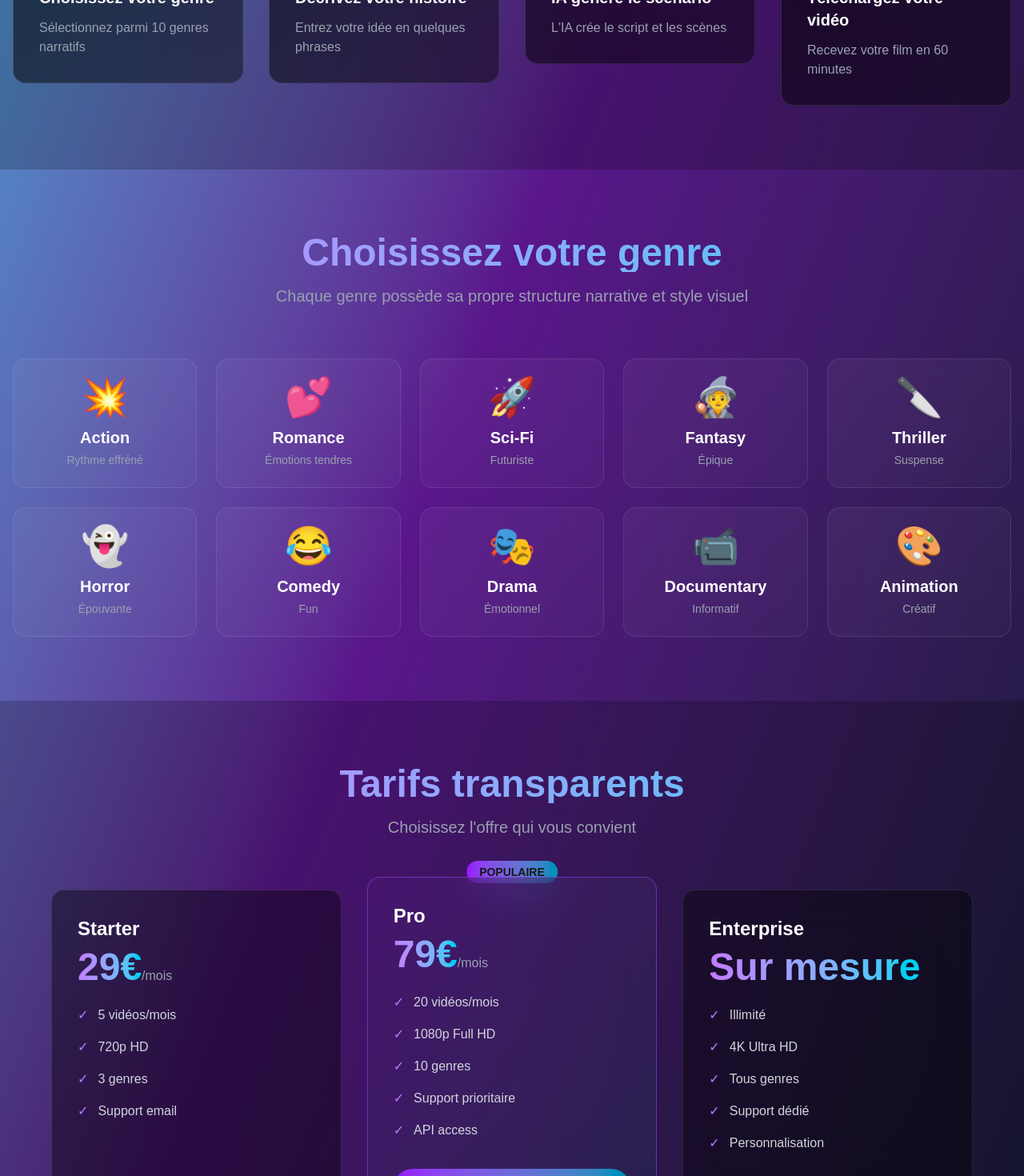
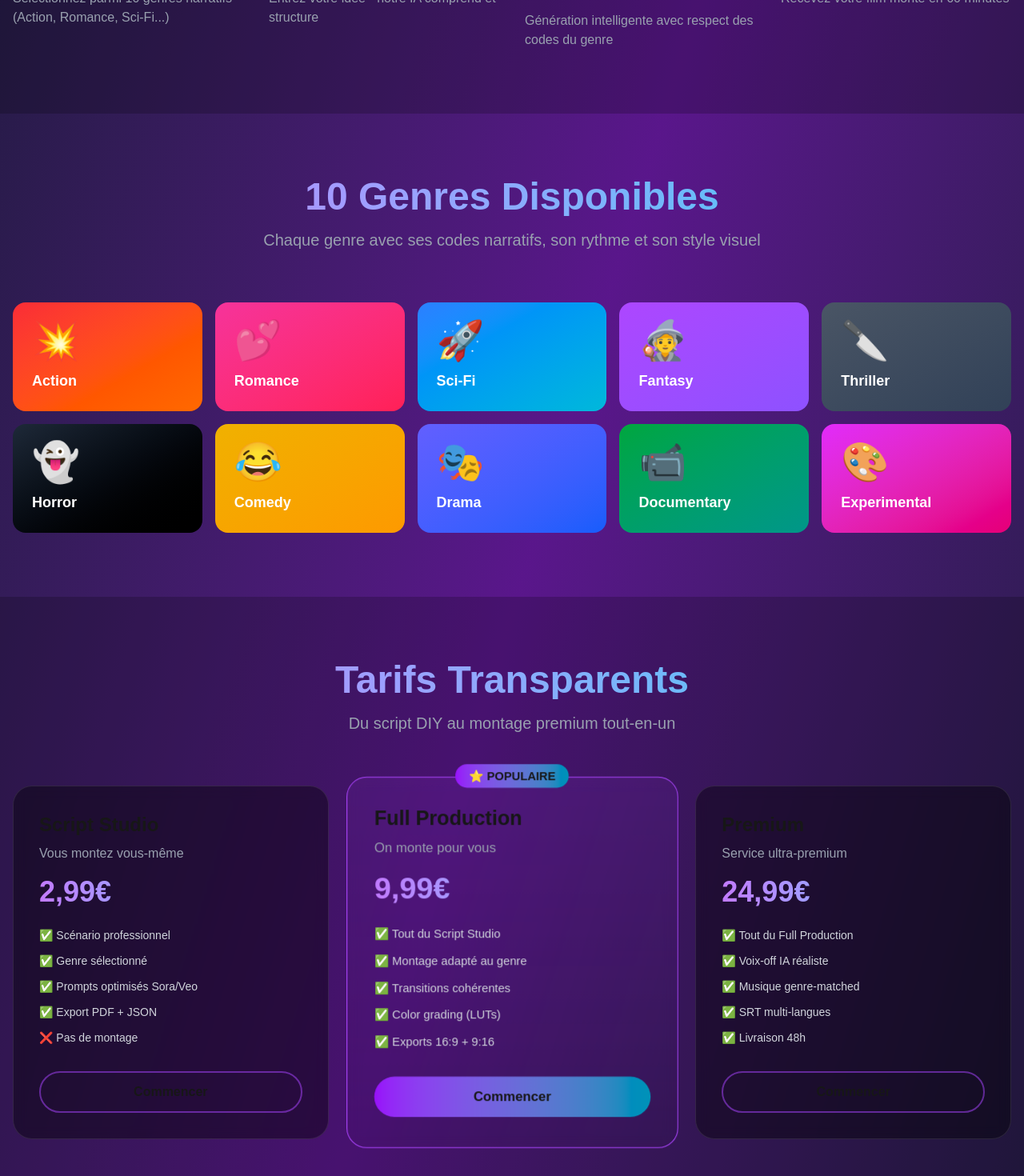
Before and after one commit to altidigitech-ui/nflix-final, a Next.js app: page / in a window 1280 px wide. Shown: the part 1330-2800 px from the top of the page at 80% size. Built offline with nearby package versions, Linux system fonts and the light colour scheme.

Commit message:
page.tsx

```diff
--- a/app/page.tsx
+++ b/app/page.tsx
@@ -1,6 +1,6 @@
 export default function Home() {
   return (
-    <div className="min-h-screen bg-gradient-to-br from-cyan-400 via-purple-900 to-slate-900">
+    <div className="min-h-screen bg-gradient-to-br from-slate-900 via-purple-900 to-slate-900">
       {/* Navbar */}
       <nav className="fixed top-0 left-0 right-0 z-50 bg-black/80 backdrop-blur-xl border-b border-white/10">
         <div className="max-w-7xl mx-auto px-4 sm:px-6 lg:px-8">
@@ -30,12 +30,12 @@ export default function Home() {
       {/* Hero Section */}
       <section className="relative pt-32 pb-20 px-4">
         <div className="max-w-6xl mx-auto text-center">
-          <div className="inline-flex items-center gap-2 px-4 py-2 mb-8 rounded-full border border-purple-500/30 bg-purple-500/10 backdrop-blur-sm">
+          <div className="inline-flex items-center gap-2 px-4 py-2 mb-8 rounded-full border border-purple-500/30 bg-purple-500/8">
             <span className="relative flex h-2 w-2">
               <span className="animate-ping absolute inline-flex h-full w-full rounded-full bg-purple-400 opacity-75"></span>
               <span className="relative inline-flex rounded-full h-2 w-2 bg-purple-500"></span>
             </span>
-            <span className="text-sm text-purple-300">🚀 Système de genres cinématographiques disponible</span>
+            <span className="text-sm text-purple-300">🎬 Système de genres cinématographiques disponible</span>
           </div>
 
           <h1 className="text-6xl md:text-8xl font-black mb-6 leading-tight">
@@ -47,16 +47,14 @@ export default function Home() {
           </h1>
 
           <p className="text-xl md:text-2xl text-gray-400 mb-12 max-w-3xl mx-auto">
-            Transformez vos idées en vidéos cinématographiques avec l'IA.
-            <span className="text-transparent bg-clip-text bg-gradient-to-r from-purple-400 to-cyan-400 font-semibold"> 10 genres narratifs</span>,
-            génération intelligente, montage automatique.
+            Transformez vos idées en vidéos cinématographiques avec l'IA. <span className="text-transparent bg-gradient-to-r from-purple-400 to-cyan-400 bg-clip-text font-semibold">10 genres narratifs</span>, génération intelligente, montage automatique.
           </p>
 
           <div className="flex flex-col sm:flex-row gap-4 justify-center items-center mb-16">
-            <button className="px-8 py-4 bg-gradient-to-r from-purple-600 to-cyan-600 rounded-full font-bold text-lg hover:scale-105 transition-transform shadow-lg shadow-purple-500/50">
+            <button className="px-8 py-4 bg-gradient-to-r from-purple-600 to-cyan-600 rounded-full font-bold text-lg hover:scale-105 transition-transform">
               Créer ma première vidéo
             </button>
-            <button className="px-8 py-4 border-2 border-purple-500/50 rounded-full font-bold text-lg backdrop-blur-sm hover:bg-purple-500/10 transition-all">
+            <button className="px-8 py-4 border-2 border-purple-500/50 rounded-full font-bold text-lg backdrop-blur-sm hover:bg-purple-500/10 transition-colors">
               Voir la démo
             </button>
           </div>
@@ -65,13 +63,13 @@ export default function Home() {
           <div className="grid grid-cols-2 md:grid-cols-4 gap-8 max-w-4xl mx-auto">
             {[
               { number: '10', label: 'Genres disponibles', icon: '🎬' },
-              { number: '60', label: 'Minutes max', icon: '⚡' },
+              { number: '60', label: 'Minutes max', icon: '⏱️' },
               { number: '100+', label: 'Films en base', icon: '🎥' },
               { number: '99%', label: 'Satisfaction', icon: '⭐' }
             ].map((stat, i) => (
               <div key={i} className="p-6 rounded-2xl border border-purple-500/20 bg-black/40 backdrop-blur-sm hover:scale-105 transition-transform">
                 <div className="text-4xl mb-2">{stat.icon}</div>
-                <div className="text-3xl font-bold bg-gradient-to-r from-purple-400 to-cyan-400 bg-clip-text text-transparent mb-1">
+                <div className="text-3xl font-bold bg-gradient-to-r from-purple-400 to-cyan-400 bg-clip-text text-transparent">
                   {stat.number}
                 </div>
                 <div className="text-sm text-gray-400">{stat.label}</div>
@@ -95,19 +93,16 @@ export default function Home() {
 
           <div className="grid md:grid-cols-2 lg:grid-cols-4 gap-8">
             {[
-              { step: '01', title: 'Choisissez votre genre', desc: 'Sélectionnez parmi 10 genres narratifs', icon: '🎭' },
-              { step: '02', title: 'Décrivez votre histoire', desc: 'Entrez votre idée en quelques phrases', icon: '✍️' },
-              { step: '03', title: 'IA génère le scénario', desc: 'L\'IA crée le script et les scènes', icon: '🤖' },
-              { step: '04', title: 'Téléchargez votre vidéo', desc: 'Recevez votre film en 60 minutes', icon: '🎬' }
+              { step: '01', title: 'Choisissez votre genre', desc: 'Sélectionnez parmi 10 genres narratifs (Action, Romance, Sci-Fi...)', icon: '🎭' },
+              { step: '02', title: 'Décrivez votre histoire', desc: 'Entrez votre idée - notre IA comprend et structure', icon: '✍️' },
+              { step: '03', title: 'L\'IA crée le script et les scènes', desc: 'Génération intelligente avec respect des codes du genre', icon: '🤖' },
+              { step: '04', title: 'Téléchargez votre vidéo', desc: 'Recevez votre film monté en 60 minutes', icon: '🎬' }
             ].map((item, i) => (
-              <div key={i} className="relative group">
-                <div className="absolute -inset-0.5 bg-gradient-to-r from-purple-600 to-cyan-600 rounded-2xl opacity-0 group-hover:opacity-100 blur transition-opacity"></div>
-                <div className="relative p-8 rounded-2xl border border-white/10 bg-gradient-to-br from-black/60 to-black/40 backdrop-blur-xl">
+              <div key={i} className="relative">
                 <div className="text-6xl mb-4">{item.icon}</div>
-                  <div className="text-sm font-bold text-purple-400 mb-2">ÉTAPE {item.step}</div>
-                  <h3 className="text-xl font-bold text-white mb-3">{item.title}</h3>
+                <div className="text-sm font-mono text-purple-400 mb-2">ÉTAPE {item.step}</div>
+                <h3 className="text-xl font-bold mb-3 text-white">{item.title}</h3>
                 <p className="text-gray-400">{item.desc}</p>
-                </div>
               </div>
             ))}
           </div>
@@ -119,34 +114,33 @@ export default function Home() {
         <div className="max-w-7xl mx-auto">
           <div className="text-center mb-16">
             <h2 className="text-5xl font-bold mb-4 bg-gradient-to-r from-purple-400 to-cyan-400 bg-clip-text text-transparent">
-              Choisissez votre genre
+              10 Genres Disponibles
             </h2>
             <p className="text-xl text-gray-400">
-              Chaque genre possède sa propre structure narrative et style visuel
+              Chaque genre avec ses codes narratifs, son rythme et son style visuel
             </p>
           </div>
 
-          <div className="grid grid-cols-2 md:grid-cols-3 lg:grid-cols-5 gap-4 md:gap-6">
+          <div className="grid grid-cols-2 md:grid-cols-5 gap-4">
             {[
-              { icon: '💥', name: 'Action', desc: 'Rythme effréné' },
-              { icon: '💕', name: 'Romance', desc: 'Émotions tendres' },
-              { icon: '🚀', name: 'Sci-Fi', desc: 'Futuriste' },
-              { icon: '🧙', name: 'Fantasy', desc: 'Épique' },
-              { icon: '🔪', name: 'Thriller', desc: 'Suspense' },
-              { icon: '👻', name: 'Horror', desc: 'Épouvante' },
-              { icon: '😂', name: 'Comedy', desc: 'Fun' },
-              { icon: '🎭', name: 'Drama', desc: 'Émotionnel' },
-              { icon: '📹', name: 'Documentary', desc: 'Informatif' },
-              { icon: '🎨', name: 'Animation', desc: 'Créatif' }
+              { name: 'Action', icon: '💥', color: 'from-red-500 to-orange-500' },
+              { name: 'Romance', icon: '💕', color: 'from-pink-500 to-rose-500' },
+              { name: 'Sci-Fi', icon: '🚀', color: 'from-blue-500 to-cyan-500' },
+              { name: 'Fantasy', icon: '🧙', color: 'from-purple-500 to-violet-500' },
+              { name: 'Thriller', icon: '🔪', color: 'from-gray-600 to-slate-700' },
+              { name: 'Horror', icon: '👻', color: 'from-gray-800 to-black' },
+              { name: 'Comedy', icon: '😂', color: 'from-yellow-500 to-amber-500' },
+              { name: 'Drama', icon: '🎭', color: 'from-indigo-500 to-blue-600' },
+              { name: 'Documentary', icon: '📹', color: 'from-green-600 to-teal-600' },
+              { name: 'Experimental', icon: '🎨', color: 'from-fuchsia-500 to-pink-600' }
             ].map((genre, i) => (
-              <button
+              <div
                 key={i}
-                className="p-6 rounded-2xl border border-white/10 bg-gradient-to-br from-white/5 to-white/[0.02] backdrop-blur-xl hover:scale-105 hover:border-purple-500/50 transition-all group"
+                className={`p-6 rounded-2xl bg-gradient-to-br ${genre.color} hover:scale-105 transition-transform cursor-pointer`}
               >
-                <div className="text-5xl mb-3 group-hover:scale-110 transition-transform">{genre.icon}</div>
-                <h3 className="text-xl font-bold text-white mb-1">{genre.name}</h3>
-                <p className="text-sm text-gray-400">{genre.desc}</p>
-              </button>
+                <div className="text-5xl mb-3">{genre.icon}</div>
+                <div className="text-lg font-bold text-white">{genre.name}</div>
+              </div>
             ))}
           </div>
         </div>
@@ -157,102 +151,147 @@ export default function Home() {
         <div className="max-w-7xl mx-auto">
           <div className="text-center mb-16">
             <h2 className="text-5xl font-bold mb-4 bg-gradient-to-r from-purple-400 to-cyan-400 bg-clip-text text-transparent">
-              Tarifs transparents
+              Tarifs Transparents
             </h2>
             <p className="text-xl text-gray-400">
-              Choisissez l'offre qui vous convient
+              Du script DIY au montage premium tout-en-un
             </p>
           </div>
 
-          <div className="grid md:grid-cols-3 gap-8 max-w-6xl mx-auto">
+          <div className="grid md:grid-cols-3 gap-8">
             {[
               {
-                name: 'Starter',
-                price: '29€',
-                period: '/mois',
-                features: ['5 vidéos/mois', '720p HD', '3 genres', 'Support email'],
-                popular: false
+                name: 'Script Studio',
+                price: '2,99€',
+                desc: 'Vous montez vous-même',
+                features: ['✅ Scénario professionnel', '✅ Genre sélectionné', '✅ Prompts optimisés Sora/Veo', '✅ Export PDF + JSON', '❌ Pas de montage'],
+                cta: 'Commencer'
               },
               {
-                name: 'Pro',
-                price: '79€',
-                period: '/mois',
-                features: ['20 vidéos/mois', '1080p Full HD', '10 genres', 'Support prioritaire', 'API access'],
-                popular: true
+                name: 'Full Production',
+                price: '9,99€',
+                desc: 'On monte pour vous',
+                popular: true,
+                features: ['✅ Tout du Script Studio', '✅ Montage adapté au genre', '✅ Transitions cohérentes', '✅ Color grading (LUTs)', '✅ Exports 16:9 + 9:16'],
+                cta: 'Commencer'
               },
               {
-                name: 'Enterprise',
-                price: 'Sur mesure',
-                period: '',
-                features: ['Illimité', '4K Ultra HD', 'Tous genres', 'Support dédié', 'Personnalisation'],
-                popular: false
+                name: 'Premium',
+                price: '24,99€',
+                desc: 'Service ultra-premium',
+                features: ['✅ Tout du Full Production', '✅ Voix-off IA réaliste', '✅ Musique genre-matched', '✅ SRT multi-langues', '✅ Livraison 48h'],
+                cta: 'Commencer'
               }
             ].map((plan, i) => (
-              <div key={i} className={`relative ${plan.popular ? 'md:-mt-4 md:mb-4' : ''}`}>
+              <div
+                key={i}
+                className={`p-8 rounded-3xl border ${
+                  plan.popular
+                    ? 'border-purple-500 bg-gradient-to-b from-purple-500/10 to-transparent scale-105'
+                    : 'border-white/10 bg-black/40'
+                } backdrop-blur-sm relative`}
+              >
                 {plan.popular && (
-                  <div className="absolute -top-5 left-1/2 -translate-x-1/2 px-4 py-1 bg-gradient-to-r from-purple-600 to-cyan-600 rounded-full text-sm font-bold">
-                    POPULAIRE
+                  <div className="absolute -top-4 left-1/2 -translate-x-1/2 px-4 py-1 bg-gradient-to-r from-purple-600 to-cyan-600 rounded-full text-sm font-bold">
+                    ⭐ POPULAIRE
                   </div>
                 )}
-                <div className={`p-8 rounded-2xl border ${plan.popular ? 'border-purple-500/50 bg-gradient-to-br from-purple-900/20 to-cyan-900/20' : 'border-white/10 bg-black/40'} backdrop-blur-xl h-full flex flex-col`}>
-                  <h3 className="text-2xl font-bold text-white mb-2">{plan.name}</h3>
-                  <div className="mb-6">
-                    <span className="text-5xl font-black bg-gradient-to-r from-purple-400 to-cyan-400 bg-clip-text text-transparent">{plan.price}</span>
-                    <span className="text-gray-400">{plan.period}</span>
+                <h3 className="text-2xl font-bold mb-2">{plan.name}</h3>
+                <p className="text-gray-400 mb-4">{plan.desc}</p>
+                <div className="text-4xl font-bold mb-6 bg-gradient-to-r from-purple-400 to-cyan-400 bg-clip-text text-transparent">
+                  {plan.price}
                 </div>
-                  <ul className="space-y-4 mb-8 flex-grow">
+                <ul className="space-y-3 mb-8">
                   {plan.features.map((feature, j) => (
-                      <li key={j} className="flex items-center gap-3 text-gray-300">
-                        <span className="text-purple-400">✓</span>
-                        {feature}
-                      </li>
+                    <li key={j} className="text-sm text-gray-300">{feature}</li>
                   ))}
                 </ul>
-                  <button className={`w-full py-3 rounded-full font-bold transition-all ${plan.popular ? 'bg-gradient-to-r from-purple-600 to-cyan-600 hover:scale-105 shadow-lg shadow-purple-500/50' : 'border-2 border-purple-500/50 hover:bg-purple-500/10'}`}>
-                    Commencer
+                <button className={`w-full py-3 rounded-full font-bold ${
+                  plan.popular
+                    ? 'bg-gradient-to-r from-purple-600 to-cyan-600 hover:scale-105'
+                    : 'border-2 border-purple-500/50 hover:bg-purple-500/10'
+                } transition-transform`}>
+                  {plan.cta}
                 </button>
-                </div>
               </div>
             ))}
           </div>
         </div>
       </section>
 
+      {/* FAQ */}
+      <section className="py-20 px-4">
+        <div className="max-w-3xl mx-auto">
+          <h2 className="text-4xl font-bold mb-12 text-center bg-gradient-to-r from-purple-400 to-cyan-400 bg-clip-text text-transparent">
+            Questions Fréquentes
+          </h2>
+          <div className="space-y-4">
+            {[
+              { q: "C'est quoi NFLIX.io ?", a: "Une plateforme qui transforme vos idées en vidéos cinématographiques avec IA, en respectant les codes narratifs de chaque genre." },
+              { q: "Combien de temps ça prend ?", a: "Maximum 60 minutes de la commande à la livraison pour le tier Full Production." },
+              { q: "Comment choisir le bon genre ?", a: "Réfléchissez au ton de votre histoire : Action (rapide, dynamique), Romance (doux, émotionnel), Sci-Fi (futuriste), etc." },
+              { q: "Je peux modifier après ?", a: "Oui ! 1 révision incluse en Full Production, 2 en Premium." },
+              { q: "Quels formats de vidéo ?", a: "16:9 (YouTube) + 9:16 (TikTok/Reels) en Full Production. 1:1 et 4:5 en Premium." }
+            ].map((faq, i) => (
+              <details key={i} className="p-6 rounded-2xl border border-white/10 bg-black/40 backdrop-blur-sm">
+                <summary className="font-bold cursor-pointer text-lg">{faq.q}</summary>
+                <p className="mt-4 text-gray-400">{faq.a}</p>
+              </details>
+            ))}
+          </div>
+        </div>
+      </section>
+
+      {/* CTA Final */}
+      <section className="py-20 px-4 bg-gradient-to-r from-purple-600/20 to-cyan-600/20">
+        <div className="max-w-4xl mx-auto text-center">
+          <h2 className="text-5xl font-bold mb-6">
+            Prêt à créer votre premier film ?
+          </h2>
+          <p className="text-xl text-gray-300 mb-8">
+            Rejoignez les créateurs qui transforment leurs idées en vidéos professionnelles
+          </p>
+          <button className="px-12 py-5 bg-gradient-to-r from-purple-600 to-cyan-600 rounded-full font-bold text-xl hover:scale-105 transition-transform">
+            Commencer maintenant →
+          </button>
+        </div>
+      </section>
+
       {/* Footer */}
-      <footer className="border-t border-white/10 bg-black/50 backdrop-blur-xl py-16 px-4">
+      <footer className="py-12 px-4 border-t border-white/10">
         <div className="max-w-7xl mx-auto">
-          <div className="grid md:grid-cols-4 gap-12 mb-12">
-            <div className="md:col-span-2">
-              <img
-                src="/logo-horizontale.png?v=2"
-                alt="NFLIX.io Logo"
-                className="h-12 w-auto mb-4"
-              />
-              <p className="text-gray-400 mb-4">From Script to Screen in 60 Minutes</p>
-              <p className="text-sm text-gray-500">Créez des vidéos cinématographiques professionnelles avec l'IA</p>
+          <div className="grid md:grid-cols-4 gap-8 mb-8">
+            <div>
+              <img src="/logo-horizontale.png?v=2" alt="NFLIX.io" className="h-10 w-auto mb-4" />
+              <p className="text-sm text-gray-400">From Script to Screen in 60 Minutes</p>
             </div>
-
             <div>
-              <h4 className="text-white font-bold mb-4">Produit</h4>
-              <ul className="space-y-2 text-gray-400">
-                <li><a href="#genres" className="hover:text-white transition-colors">Genres</a></li>
-                <li><a href="#how-it-works" className="hover:text-white transition-colors">Comment ça marche</a></li>
-                <li><a href="#pricing" className="hover:text-white transition-colors">Tarifs</a></li>
+              <h4 className="font-bold mb-4">Produit</h4>
+              <ul className="space-y-2 text-sm text-gray-400">
+                <li><a href="#genres">Genres</a></li>
+                <li><a href="#pricing">Tarifs</a></li>
+                <li><a href="#">Exemples</a></li>
               </ul>
             </div>
-
             <div>
-              <h4 className="text-white font-bold mb-4">Contact</h4>
-              <ul className="space-y-2 text-gray-400">
-                <li><a href="#" className="hover:text-white transition-colors">Support</a></li>
-                <li><a href="#" className="hover:text-white transition-colors">Documentation</a></li>
-                <li><a href="#" className="hover:text-white transition-colors">API</a></li>
+              <h4 className="font-bold mb-4">Ressources</h4>
+              <ul className="space-y-2 text-sm text-gray-400">
+                <li><a href="#">Documentation</a></li>
+                <li><a href="#">Blog</a></li>
+                <li><a href="#">Support</a></li>
+              </ul>
+            </div>
+            <div>
+              <h4 className="font-bold mb-4">Legal</h4>
+              <ul className="space-y-2 text-sm text-gray-400">
+                <li><a href="#">CGU</a></li>
+                <li><a href="#">Confidentialité</a></li>
+                <li><a href="#">Cookies</a></li>
               </ul>
             </div>
           </div>
-
-          <div className="border-t border-white/10 pt-8 text-center text-sm text-gray-500">
-            © 2025 NFLIX.io. Tous droits réservés.
+          <div className="pt-8 border-t border-white/10 text-center text-sm text-gray-400">
+            © 2025 NFLIX.io - Tous droits réservés
           </div>
         </div>
       </footer>
```
Lines whose indentation alone changed are shown as unchanged.
